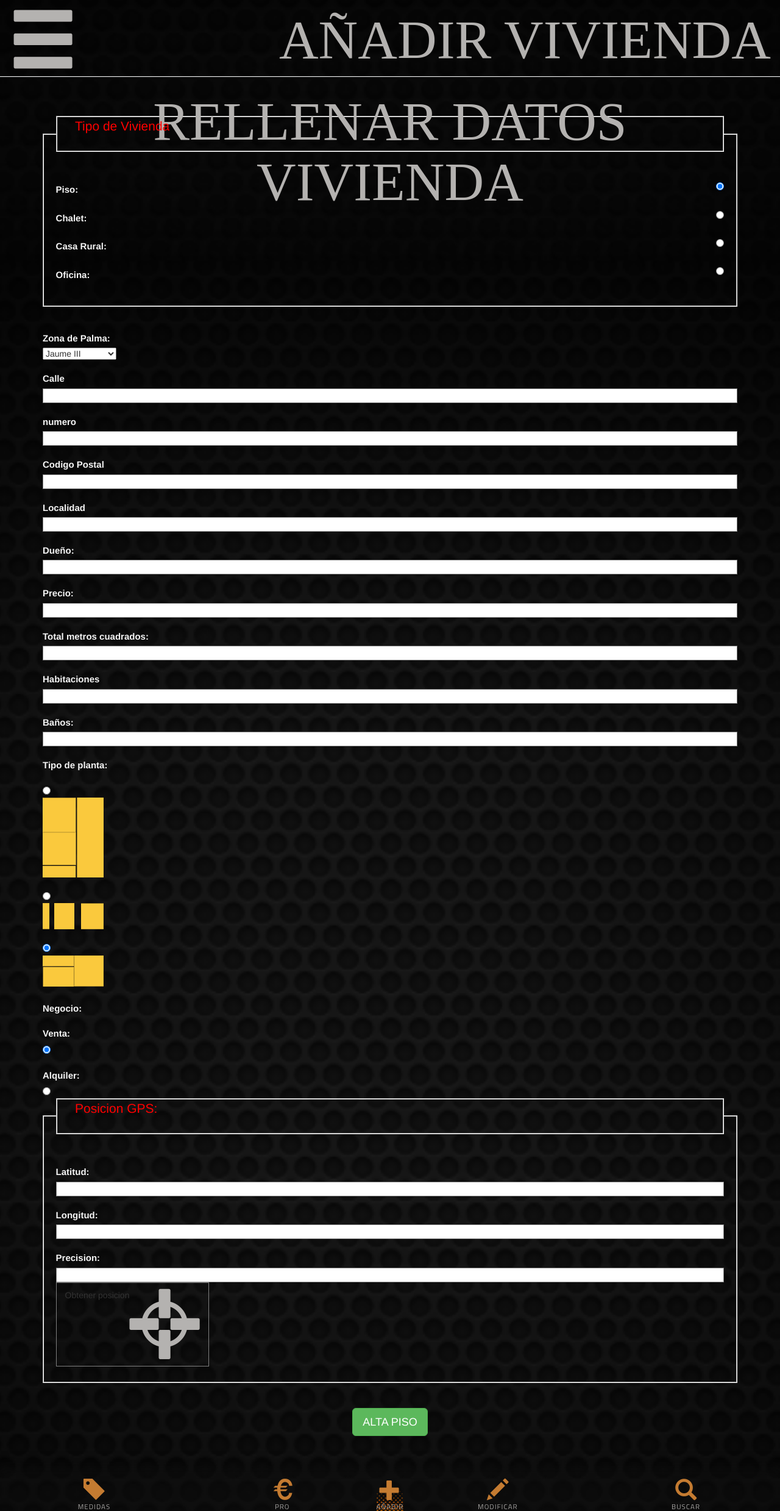
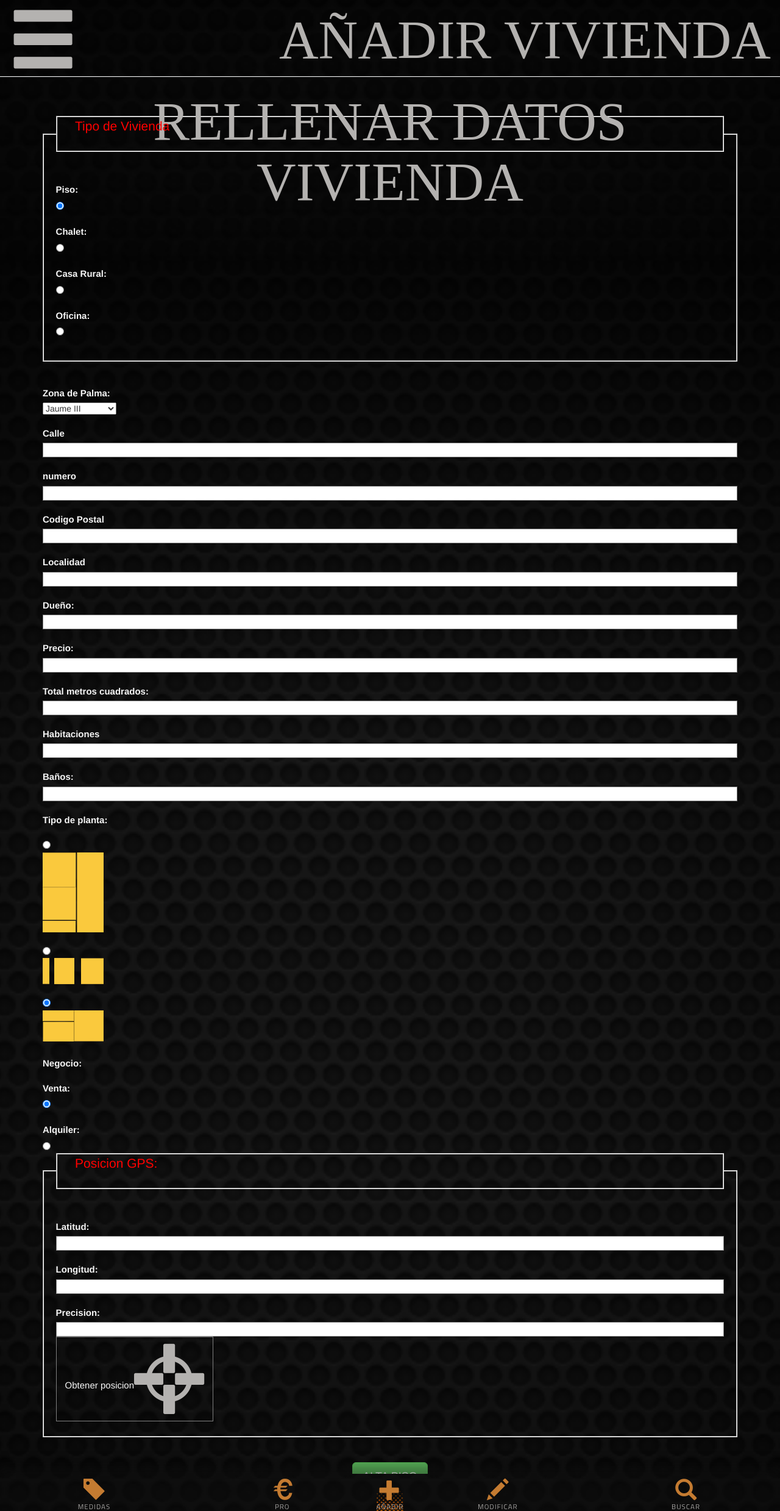
Before and after one commit to sosan/inmobiliaria, a Flask app: page /profile/alta in a window 1280 px wide. Shown: the whole page at 61% size. Run offline with Flask 2, Linux system fonts and the light colour scheme; some libraries are stand-ins or nearby versions; some web fonts are replaced.

Commit message:
fixed gps

```diff
--- a/static/css/main.css
+++ b/static/css/main.css
@@ -427,7 +427,10 @@
 
 .fuente_anadir_viviendas
 {
-
-
-
-}
+display: block;
+width: 100%;
+padding: 0;
+margin-top: 20px;
+font-size: 15px;
+color: whitesmoke;
+border: 0;
--- a/templates/alta_piso.html
+++ b/templates/alta_piso.html
@@ -221,7 +221,8 @@
                         {% endif %}
 
 {#                <div id="result"></div>#}
-                <button type="button" onclick="showPosition();">Obtener posicion
+                <button type="button" class="menu_enlinia" onclick="showPosition();">
+                    <div class="fuente_anadir_viviendas">Obtener posicion</div>
                     <span class="col-xs-12 glyphicon glyphicon-screenshot pull-right glyphicon_font paderecha col-xs-12_fix_padding"></span>
 
                 </button>
```
